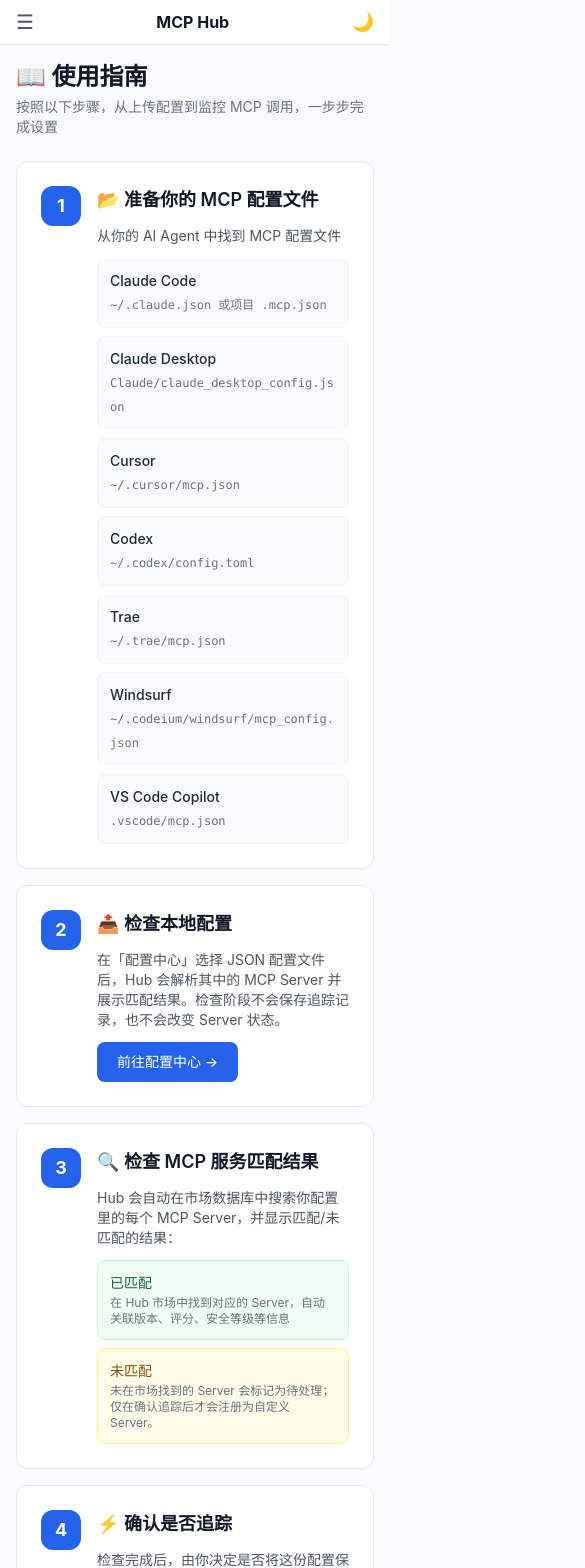
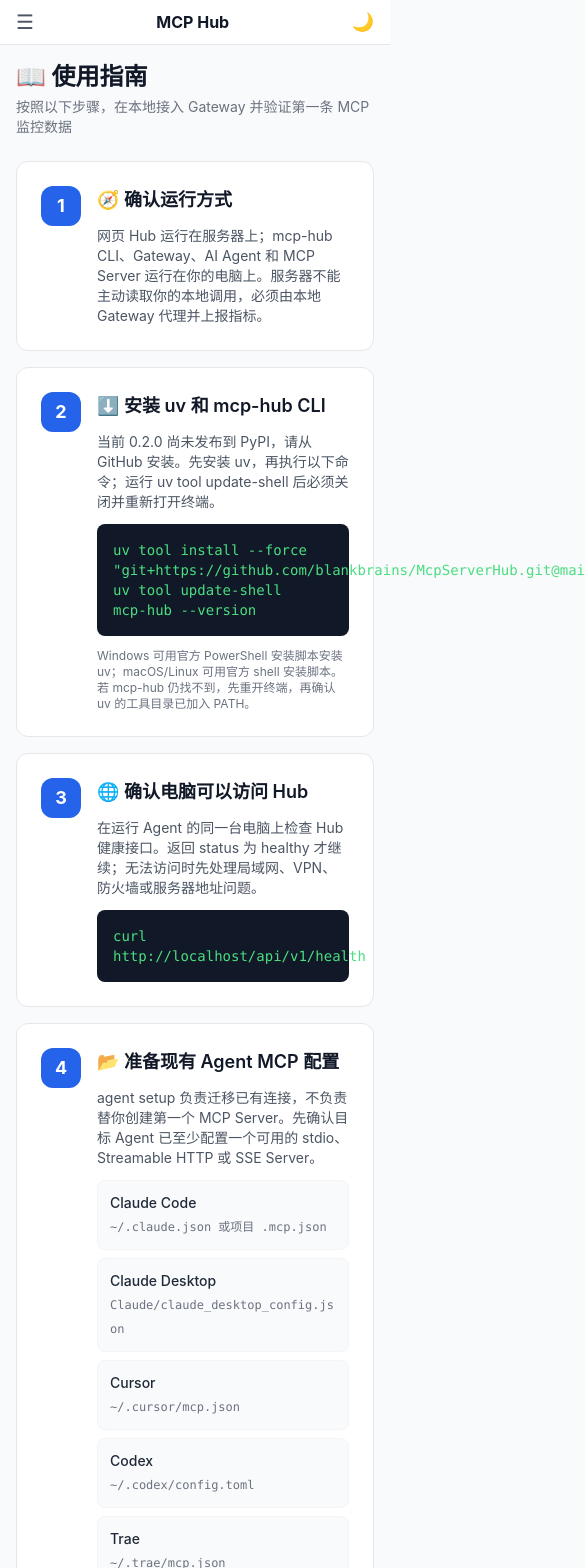
Before and after one commit to blankbrains/McpServerHub, a React (Vite) app in the folder src/mcp_hub/web/: page /guide in a window 390 px wide. Shown: the top 1568 px of the page, 585 px wide, since content can reach past the window. Built offline with nearby package versions, Linux system fonts and the light colour scheme.

Commit message:
fix: make monitoring onboarding copy reliable

```diff
--- a/src/mcp_hub/web/src/components/TelemetryPanel.tsx
+++ b/src/mcp_hub/web/src/components/TelemetryPanel.tsx
@@ -1,5 +1,7 @@
 import { useEffect, useState } from 'react'
+import { Link } from 'react-router-dom'
 import { apiGet, apiPost } from '../api/client'
+import { copyStatus, copyText } from '../utils/clipboard'
 import InfoTooltip from './InfoTooltip'
 
 interface TelemetrySummary {
@@ -133,6 +135,8 @@ const AGENT_OPTIONS = [
   { id: 'generic', label: '通用 MCP 客户端' },
 ] as const
 
+const CLI_INSTALL_COMMAND = 'uv tool install --force "git+https://github.com/blankbrains/McpServerHub.git@main"'
+
 function agentLabel(agentType: string): string {
   return AGENT_OPTIONS.find((agent) => agent.id === agentType)?.label || agentType
 }
@@ -163,15 +167,6 @@ function formatUptime(value: number): string {
   return days > 0 ? `${days} 天 ${hours} 小时` : `${hours} 小时`
 }
 
-async function copyText(value: string): Promise<boolean> {
-  try {
-    await navigator.clipboard.writeText(value)
-    return true
-  } catch {
-    return false
-  }
-}
-
 export default function TelemetryPanel() {
   const [summary, setSummary] = useState<TelemetrySummary | null>(null)
   const [servers, setServers] = useState<TelemetryServer[]>([])
@@ -194,6 +189,30 @@ export default function TelemetryPanel() {
   const [revokingId, setRevokingId] = useState<string | null>(null)
   const [createdDevice, setCreatedDevice] = useState<CreatedDevice | null>(null)
   const [copyState, setCopyState] = useState('')
+  const hubUrl = window.location.origin
+  const setupCommand = createdDevice
+    ? [
+        'mcp-hub agent setup',
+        `--agent ${createdDevice.device.agent_type}`,
+        `--hub-url ${hubUrl}`,
+        `--telemetry-token ${createdDevice.token}`,
+      ].join(' ')
+    : ''
+  const gatewayConfigText = createdDevice
+    ? JSON.stringify({
+        mcpServers: {
+          'mcp-hub': {
+            command: 'mcp-hub',
+            args: ['serve'],
+            env: {
+              MCP_HUB_REPORT_URL: hubUrl,
+              MCP_HUB_TELEMETRY_TOKEN: createdDevice.token,
+              MCP_HUB_AGENT_TYPE: createdDevice.device.agent_type,
+            },
+          },
+        },
+      }, null, 2)
+    : ''
 
   useEffect(() => {
     let active = true
@@ -297,38 +316,19 @@ export default function TelemetryPanel() {
   const copyToken = async () => {
     if (!createdDevice) return
     const copied = await copyText(createdDevice.token)
-    setCopyState(copied ? '已复制' : '复制失败')
+    setCopyState(copyStatus(copied, '设备密钥已复制'))
   }
 
   const copyConfig = async () => {
-    if (!createdDevice) return
-    const config = {
-      mcpServers: {
-        'mcp-hub': {
-          command: 'mcp-hub',
-          args: ['serve'],
-          env: {
-            MCP_HUB_REPORT_URL: window.location.origin,
-            MCP_HUB_TELEMETRY_TOKEN: createdDevice.token,
-            MCP_HUB_AGENT_TYPE: createdDevice.device.agent_type,
-          },
-        },
-      },
-    }
-    const copied = await copyText(JSON.stringify(config, null, 2))
-    setCopyState(copied ? '配置已复制' : '复制失败')
+    if (!gatewayConfigText) return
+    const copied = await copyText(gatewayConfigText)
+    setCopyState(copyStatus(copied, 'Gateway 配置已复制'))
   }
 
   const copySetupCommand = async () => {
-    if (!createdDevice) return
-    const command = [
-      'mcp-hub agent setup',
-      `--agent ${createdDevice.device.agent_type}`,
-      `--hub-url ${window.location.origin}`,
-      `--telemetry-token ${createdDevice.token}`,
-    ].join(' ')
-    const copied = await copyText(command)
-    setCopyState(copied ? '接入命令已复制' : '复制失败')
+    if (!setupCommand) return
+    const copied = await copyText(setupCommand)
+    setCopyState(copyStatus(copied, '接入命令已复制'))
   }
 
   const registeredAgentTypes = new Set(agents.map((agent) => agent.agent_type))
@@ -373,6 +373,61 @@ export default function TelemetryPanel() {
           {error}
         </div>
       )}
+
+      <div className="border border-blue-200 bg-blue-50 px-4 py-5">
+        <div className="flex flex-wrap items-start justify-between gap-3">
+          <div>
+            <h3 className="font-semibold text-gray-900">首次接入：按顺序完成</h3>
+            <p className="mt-1 text-sm text-gray-600">
+              Hub 运行在服务器上，但 MCP Server 和 Gateway 必须运行在你的电脑上。只有经过本地 Gateway 的调用才会出现在这里。
+            </p>
+          </div>
+          <Link to="/guide" className="text-sm font-medium text-blue-700 hover:text-blue-800">查看完整使用指南</Link>
+        </div>
+        <ol className="mt-4 grid gap-3 text-sm text-gray-700 md:grid-cols-2 xl:grid-cols-3">
+          <li className="border-l-2 border-blue-500 pl-3">
+            <p className="font-medium text-gray-900">1. 检查电脑能访问 Hub</p>
+            <code className="mt-1 block break-all text-xs">curl {hubUrl}/api/v1/health</code>
+          </li>
+          <li className="border-l-2 border-blue-500 pl-3">
+            <p className="font-medium text-gray-900">2. 安装本地 CLI</p>
+            <code className="mt-1 block break-all text-xs">{CLI_INSTALL_COMMAND}</code>
+            <p className="mt-1 text-xs text-gray-500">再运行 uv tool update-shell，重开终端后执行 mcp-hub --version。</p>
+          </li>
+          <li className="border-l-2 border-blue-500 pl-3">
+            <p className="font-medium text-gray-900">3. 准备 Agent 配置</p>
+            <p className="mt-1 text-xs text-gray-600">先确保 Codex、Claude Code 等 Agent 已经配置至少一个可用 MCP Server。</p>
+          </li>
+          <li className="border-l-2 border-blue-500 pl-3">
+            <p className="font-medium text-gray-900">4. 创建独立设备</p>
+            <p className="mt-1 text-xs text-gray-600">在右侧选择实际使用的 Agent 后创建设备。每个 Agent 使用一个独立令牌。</p>
+          </li>
+          <li className="border-l-2 border-blue-500 pl-3">
+            <p className="font-medium text-gray-900">5. 执行接入并重启 Agent</p>
+            <p className="mt-1 text-xs text-gray-600">运行生成的 agent setup 命令，核对预览并确认备份，然后完全退出并重新打开 Agent。</p>
+          </li>
+          <li className="border-l-2 border-blue-500 pl-3">
+            <p className="font-medium text-gray-900">6. 产生真实调用并验证</p>
+            <p className="mt-1 text-xs text-gray-600">让 Agent 实际调用一次 MCP 工具，再刷新本页；仅打开 Agent 或查看工具列表不会产生调用数据。</p>
+          </li>
+        </ol>
+        <details className="mt-4 border-t border-blue-200 pt-3">
+          <summary className="cursor-pointer text-sm font-medium text-gray-800">没有数据时如何排查</summary>
+          <div className="mt-3 grid gap-3 text-xs text-gray-600 md:grid-cols-2">
+            <div>
+              <p className="font-medium text-gray-800">本地诊断命令</p>
+              <pre className="mt-1 overflow-x-auto bg-white p-2 font-mono text-gray-700">{`mcp-hub agent status --agent codex
+mcp-hub agent doctor --agent codex`}</pre>
+            </div>
+            <ul className="space-y-1">
+              <li>确认 Agent 已完全重启，并且调用经过 mcp-hub Gateway；直接连接不会被监控。</li>
+              <li>确认设备未撤销、Hub 地址可达，且本机防火墙或 VPN 没有阻止访问。</li>
+              <li>离线事件会保存在本地 SQLite 队列中，网络恢复后自动重试。</li>
+              <li>HTTP 页面若仍无法自动复制，可直接选中页面中的命令并按 Ctrl+C 或 Cmd+C。</li>
+            </ul>
+          </div>
+        </details>
+      </div>
 
       {loading && !summary ? (
         <div className="rounded-lg border border-gray-200 bg-white px-4 py-8 text-center text-sm text-gray-500">正在加载遥测数据...</div>
@@ -548,12 +603,22 @@ export default function TelemetryPanel() {
                 已绑定到 {agentLabel(createdDevice.device.agent_type)}，请只配置给这个 Agent。
               </p>
               <code className="mt-2 block break-all rounded bg-white p-2 text-xs text-gray-800">{createdDevice.token}</code>
+              <p className="mt-3 text-xs font-medium text-amber-900">在本地终端执行以下完整命令</p>
+              <pre className="mt-1 max-h-40 overflow-auto whitespace-pre-wrap break-all rounded bg-gray-900 p-2 text-xs text-green-400" tabIndex={0}>
+                {setupCommand}
+              </pre>
               <div className="mt-2 flex flex-wrap gap-2">
                 <button type="button" onClick={() => void copyToken()} className="rounded-md border border-amber-300 px-2 py-1 text-xs text-amber-900 hover:bg-amber-100">复制密钥</button>
                 <button type="button" onClick={() => void copySetupCommand()} className="rounded-md border border-amber-300 px-2 py-1 text-xs text-amber-900 hover:bg-amber-100">复制一键接入命令</button>
                 <button type="button" onClick={() => void copyConfig()} className="rounded-md border border-amber-300 px-2 py-1 text-xs text-amber-900 hover:bg-amber-100">复制 Gateway 配置</button>
                 {copyState && <span className="self-center text-xs text-amber-900" role="status">{copyState}</span>}
               </div>
+              <details className="mt-3">
+                <summary className="cursor-pointer text-xs font-medium text-amber-900">查看可手动复制的 Gateway 配置</summary>
+                <pre className="mt-2 max-h-52 overflow-auto whitespace-pre-wrap break-all rounded bg-white p-2 text-xs text-gray-700" tabIndex={0}>
+                  {gatewayConfigText}
+                </pre>
+              </details>
             </div>
           )}
 
--- a/src/mcp_hub/web/src/pages/Guide.tsx
+++ b/src/mcp_hub/web/src/pages/Guide.tsx
@@ -1,11 +1,48 @@
 import { Link } from 'react-router-dom'
 
-const STEPS = [
+const CLI_INSTALL_COMMAND = 'uv tool install --force "git+https://github.com/blankbrains/McpServerHub.git@main"'
+
+interface GuideStep {
+  num: number
+  title: string
+  icon: string
+  description: string
+  details?: Array<{ agent: string; path: string }>
+  code?: string
+  note?: string
+  action?: { text: string; to: string }
+}
+
+function buildSteps(hubUrl: string): GuideStep[] {
+  return [
     {
       num: 1,
-    title: '准备你的 MCP 配置文件',
+      title: '确认运行方式',
+      icon: '🧭',
+      description: '网页 Hub 运行在服务器上；mcp-hub CLI、Gateway、AI Agent 和 MCP Server 运行在你的电脑上。服务器不能主动读取你的本地调用，必须由本地 Gateway 代理并上报指标。',
+    },
+    {
+      num: 2,
+      title: '安装 uv 和 mcp-hub CLI',
+      icon: '⬇️',
+      description: '当前 0.2.0 尚未发布到 PyPI，请从 GitHub 安装。先安装 uv，再执行以下命令；运行 uv tool update-shell 后必须关闭并重新打开终端。',
+      code: `${CLI_INSTALL_COMMAND}
+uv tool update-shell
+mcp-hub --version`,
+      note: 'Windows 可用官方 PowerShell 安装脚本安装 uv；macOS/Linux 可用官方 shell 安装脚本。若 mcp-hub 仍找不到，先重开终端，再确认 uv 的工具目录已加入 PATH。',
+    },
+    {
+      num: 3,
+      title: '确认电脑可以访问 Hub',
+      icon: '🌐',
+      description: '在运行 Agent 的同一台电脑上检查 Hub 健康接口。返回 status 为 healthy 才继续；无法访问时先处理局域网、VPN、防火墙或服务器地址问题。',
+      code: `curl ${hubUrl}/api/v1/health`,
+    },
+    {
+      num: 4,
+      title: '准备现有 Agent MCP 配置',
       icon: '📂',
-    description: '从你的 AI Agent 中找到 MCP 配置文件',
+      description: 'agent setup 负责迁移已有连接，不负责替你创建第一个 MCP Server。先确认目标 Agent 已至少配置一个可用的 stdio、Streamable HTTP 或 SSE Server。',
       details: [
         { agent: 'Claude Code', path: '~/.claude.json 或项目 .mcp.json' },
         { agent: 'Claude Desktop', path: 'Claude/claude_desktop_config.json' },
@@ -15,83 +52,69 @@ const STEPS = [
         { agent: 'Windsurf', path: '~/.codeium/windsurf/mcp_config.json' },
         { agent: 'VS Code Copilot', path: '.vscode/mcp.json' },
       ],
-  },
-  {
-    num: 2,
-    title: '检查本地配置',
-    icon: '📤',
-    description: '在「配置中心」选择 JSON 配置文件后，Hub 会解析其中的 MCP Server 并展示匹配结果。检查阶段不会保存追踪记录，也不会改变 Server 状态。',
-    action: { text: '前往配置中心 →', to: '/config' },
-  },
-  {
-    num: 3,
-    title: '检查 MCP 服务匹配结果',
-    icon: '🔍',
-    description: 'Hub 会自动在市场数据库中搜索你配置里的每个 MCP Server，并显示匹配/未匹配的结果：',
-    highlights: [
-      { label: '已匹配', desc: '在 Hub 市场中找到对应的 Server，自动关联版本、评分、安全等级等信息', color: 'green' },
-      { label: '未匹配', desc: '未在市场找到的 Server 会标记为待处理；仅在确认追踪后才会注册为自定义 Server。', color: 'yellow' },
-    ],
-  },
-  {
-    num: 4,
-    title: '确认是否追踪',
-    icon: '⚡',
-    description: '检查完成后，由你决定是否将这份配置保存到个人追踪列表：',
-    highlights: [
-      { label: '✅ 确认追踪', desc: '将匹配到的 Server 保存到你的个人追踪列表。完成本地 Gateway 接入后，监控页会显示设备上报的真实运行状态和调用统计。', color: 'blue' },
-      { label: '❌ 取消', desc: '丢弃本次检查结果，不会创建追踪记录或注册自定义 Server。你可以随时重新检查。', color: 'gray' },
-    ],
+      note: '网页配置上传仅支持根节点为 mcpServers 的 JSON。Codex config.toml 使用 mcp_servers，VS Code Copilot mcp.json 使用 servers；这两类配置请直接使用 agent setup 自动识别、预览和迁移。',
     },
     {
       num: 5,
-    title: '选择你的 AI Agent 工具',
-    icon: '🎯',
-    description: '选择你正在使用的 AI Agent（Claude Code / Cursor / Codex / Trae 等）。原生配置用于直接连接；需要监控时请继续接入本地 Gateway。',
+      title: '登录网页并创建设备',
+      icon: '🔐',
+      description: '在网页完成 GitHub 登录，进入监控页，选择实际使用的 Agent 并创建设备。每个 Agent 应使用独立设备令牌；令牌只显示一次，不要截图、提交到 Git 或发送给他人。',
+      action: { text: '前往监控页创建设备 →', to: '/monitor' },
     },
     {
       num: 6,
-    title: '配置 MCP 网关以启用监控',
+      title: '运行页面生成的接入命令',
       icon: '📊',
-    description: '在监控页创建设备后运行一键接入命令。CLI 会先备份现有配置，再把 stdio、Streamable HTTP 和 SSE Server 迁移到本地 Gateway。',
-    code: `mcp-hub agent setup --agent codex \\
-  --hub-url https://你的Hub地址 \\
-  --telemetry-token mcpht_设备令牌`,
-    note: '完整 URL、请求头值、命令参数和环境变量值仅保存在用户本地；Hub 只接收传输类型、字段名称、配置指纹与运行指标。',
+      description: '在监控页复制包含真实设备令牌的完整命令并在本地终端运行。下面只是格式示例，不要照抄示例令牌。',
+      code: `mcp-hub agent setup --agent codex --hub-url ${hubUrl} --telemetry-token mcpht_设备令牌`,
+      note: 'CLI 会展示迁移预览。确认后才会备份原 Agent 配置、写入独立 gateway.json，并用 mcp-hub serve 替换可代理的直接连接；不支持的条目会保留。',
     },
     {
       num: 7,
-    title: '同步后续配置变更',
-    icon: '🔄',
-    description: '首次接入完成后，在网页调整追踪或同步开关，再运行以下命令更新 Gateway。命令只修改 gateway.json，并保留本地密钥、请求头和工作目录。',
-    code: `mcp-hub config sync --agent codex \\
-  --server https://你的Hub地址`,
+      title: '完全重启 Agent',
+      icon: '🔁',
+      description: '退出所有目标 Agent 进程后重新打开。仅关闭当前对话或刷新窗口通常不够；Agent 必须重新读取已经写入的 MCP 配置，并且新进程的 PATH 中必须能找到 mcp-hub。',
     },
     {
       num: 8,
-    title: '查看监控数据',
+      title: '触发一次真实 MCP 工具调用',
+      icon: '🧪',
+      description: '让 Agent 实际调用一个已迁移 Server 的工具。只启动 Agent、查看工具列表或普通对话不会产生 tool_call 监控数据。',
+    },
+    {
+      num: 9,
+      title: '刷新监控并核对数据',
       icon: '📈',
-    description: '配置完成并产生调用后，在监控页查看当前账户设备上报的运行状态、调用、延迟、错误和估算 Token。',
+      description: '回到监控页刷新，检查设备最后在线时间、Server 调用数、工具调用、延迟、错误和估算 Token。Token 是 Gateway 根据载荷估算的值，不等于模型供应商账单。',
       action: { text: '前往监控大屏 →', to: '/monitor' },
-    subActions: [
-      { text: '查看我的 Server →', to: '/my-servers' },
-    ],
+    },
+    {
+      num: 10,
+      title: '无数据时运行诊断',
+      icon: '🩺',
+      description: '先运行本地状态和自检命令，再检查 Agent 是否完全重启、设备是否撤销、Hub 是否可达，以及调用是否仍绕过 Gateway 直连 Server。',
+      code: `mcp-hub agent status --agent codex
+mcp-hub agent doctor --agent codex`,
+      note: '网络中断时，遥测事件会进入本地 SQLite 队列并在恢复后重试。若页面自动复制仍被 HTTP 浏览器策略阻止，可直接选中页面中的完整命令并按 Ctrl+C（macOS 按 Cmd+C）。',
     },
   ]
+}
 
 export default function Guide() {
+  const steps = buildSteps(window.location.origin)
+
   return (
     <div className="max-w-4xl mx-auto space-y-6">
       <div className="mb-2">
         <h1 className="text-2xl font-bold text-gray-900">📖 使用指南</h1>
         <p className="text-sm text-gray-500 mt-1">
-          按照以下步骤，从上传配置到监控 MCP 调用，一步步完成设置
+          按照以下步骤，在本地接入 Gateway 并验证第一条 MCP 监控数据
         </p>
       </div>
 
       {/* Step cards */}
       <div className="space-y-4">
-        {STEPS.map((step) => (
+        {steps.map((step) => (
           <div key={step.num} className="bg-white rounded-xl border border-gray-200 p-6 hover:border-gray-300 transition-colors">
             <div className="flex gap-4">
               {/* Step number */}
@@ -120,29 +143,7 @@ export default function Guide() {
                   </div>
                 )}
 
-                {/* Match highlights (Steps 3, 4) */}
-                {step.highlights && (
-                  <div className="space-y-2">
-                    {step.highlights.map((h) => (
-                      <div key={h.label} className={`rounded-lg p-3 border ${
-                        h.color === 'green' ? 'bg-green-50 border-green-200' :
-                        h.color === 'yellow' ? 'bg-yellow-50 border-yellow-200' :
-                        h.color === 'blue' ? 'bg-blue-50 border-blue-200' :
-                        'bg-gray-50 border-gray-200'
-                      }`}>
-                        <p className={`text-sm font-medium ${
-                          h.color === 'green' ? 'text-green-800' :
-                          h.color === 'yellow' ? 'text-yellow-800' :
-                          h.color === 'blue' ? 'text-blue-800' :
-                          'text-gray-600'
-                        }`}>{h.label}</p>
-                        <p className="text-xs text-gray-500 mt-0.5">{h.desc}</p>
-                      </div>
-                    ))}
-                  </div>
-                )}
-
-                {/* Code block (Step 6) */}
+                {/* Commands */}
                 {step.code && (
                   <div className="bg-gray-900 rounded-lg p-4">
                     <pre className="text-green-400 text-sm font-mono whitespace-pre-wrap">
@@ -164,20 +165,6 @@ export default function Guide() {
                   </Link>
                 )}
 
-                {/* Sub actions */}
-                {step.subActions && (
-                  <div className="flex gap-2 flex-wrap">
-                    {step.subActions.map((sa) => (
-                      <Link
-                        key={sa.to}
-                        to={sa.to}
-                        className="px-4 py-2 bg-gray-100 text-gray-700 rounded-lg text-sm hover:bg-gray-200 transition-colors"
-                      >
-                        {sa.text}
-                      </Link>
-                    ))}
-                  </div>
-                )}
               </div>
             </div>
           </div>
@@ -189,17 +176,39 @@ export default function Guide() {
         <h3 className="font-semibold text-gray-900 mb-3">💡 常见问题</h3>
         <div className="space-y-3 text-sm">
           <div>
-            <p className="font-medium text-gray-800">Q: 上传配置后，Hub 能直接看到我本地的 MCP 调用吗？</p>
+            <p className="font-medium text-gray-800">Q: 网页配置上传支持哪些文件？</p>
+            <p className="text-gray-600 mt-0.5">
+              A: 仅支持 JSON，且 MCP Server 必须位于根节点 <code className="font-mono">mcpServers</code>。
+              Codex 的 <code className="font-mono">config.toml</code> 和 VS Code Copilot 根节点为
+              <code className="mx-1 font-mono">servers</code>的配置不要直接上传，请使用 agent setup 自动迁移。
+            </p>
+          </div>
+          <div>
+            <p className="font-medium text-gray-800">Q: 保存追踪后，Hub 能直接看到我本地的 MCP 调用吗？</p>
             <p className="text-gray-600 mt-0.5">
               A: 默认不能。你需要在监控页创建设备并运行 agent setup，让本地 Gateway 代理 Agent 与 MCP Server 的通信。
               Agent 直接连接 Server 的调用不会经过 Hub，也不会出现在监控页。
             </p>
           </div>
           <div>
+            <p className="font-medium text-gray-800">Q: 为什么已经创建设备，监控页仍然没有调用？</p>
+            <p className="text-gray-600 mt-0.5">
+              A: 创建设备只生成上报凭证。还必须运行 agent setup、完全重启 Agent，并实际调用一次经过 Gateway 的 MCP 工具。
+              直接连接 Server 的调用、普通聊天和仅查看工具列表都不会产生监控数据。
+            </p>
+          </div>
+          <div>
+            <p className="font-medium text-gray-800">Q: 为什么页面提示自动复制失败？</p>
+            <p className="text-gray-600 mt-0.5">
+              A: HTTP 页面可能被浏览器限制剪贴板权限。系统会尝试兼容复制；如果浏览器仍拒绝，
+              命令会完整显示在页面中，可以直接选中后按 Ctrl+C，macOS 使用 Cmd+C。
+            </p>
+          </div>
+          <div>
             <p className="font-medium text-gray-800">Q: 「确认追踪」和「取消」有什么区别？</p>
             <p className="text-gray-600 mt-0.5">
               A: 选择「确认追踪」后，Server 会保存到你的个人追踪列表。选择「取消」不会保存本次检查结果。
-              MCP 调用统计仅在你部署并使用遥测或网关能力后才会产生。
+              MCP 调用统计仅在本地 Gateway 接入并代理真实调用后才会产生。
             </p>
           </div>
           <div>
@@ -212,8 +221,8 @@ export default function Guide() {
           <div>
             <p className="font-medium text-gray-800">Q: Hub 网关会影响 MCP Server 的性能吗？</p>
             <p className="text-gray-600 mt-0.5">
-              A: Hub 网关以 stdio 方式运行并转发请求。实际开销取决于 Server、网络、工具调用和本机资源，
-              部署后应通过监控页的真实调用数据评估。
+              A: 本地 Gateway 通过 stdio 接入 Agent，并可代理 stdio、Streamable HTTP 和 SSE Server。
+              实际开销取决于 Server、网络、工具调用和本机资源，接入后应通过监控页的真实调用数据评估。
             </p>
           </div>
         </div>
@@ -222,10 +231,10 @@ export default function Guide() {
       {/* Bottom CTA */}
       <div className="text-center py-4">
         <Link
-          to="/config"
+          to="/monitor"
           className="inline-flex items-center gap-2 px-6 py-3 bg-blue-600 text-white rounded-xl font-medium hover:bg-blue-700 transition-colors shadow-sm"
         >
-          ⚡ 开始使用
+          📊 前往监控页
         </Link>
       </div>
     </div>
--- /dev/null
+++ b/src/mcp_hub/web/src/utils/clipboard.ts
@@ -0,0 +1,59 @@
+export async function copyText(value: string): Promise<boolean> {
+  if (!value) return false
+
+  if (
+    typeof window !== 'undefined'
+    && typeof navigator !== 'undefined'
+    && window.isSecureContext
+    && navigator.clipboard?.writeText
+  ) {
+    try {
+      await navigator.clipboard.writeText(value)
+      return true
+    } catch {
+      // Continue with the selection-based fallback below.
+    }
+  }
+
+  if (typeof document === 'undefined' || !document.body) return false
+
+  const textarea = document.createElement('textarea')
+  const activeElement = document.activeElement instanceof HTMLElement
+    ? document.activeElement
+    : null
+
+  textarea.value = value
+  textarea.readOnly = true
+  textarea.setAttribute('aria-hidden', 'true')
+  textarea.style.position = 'fixed'
+  textarea.style.left = '-9999px'
+  textarea.style.top = '0'
+  textarea.style.opacity = '0'
+  textarea.style.pointerEvents = 'none'
+  document.body.appendChild(textarea)
+
+  let copied = false
+  try {
+    textarea.focus({ preventScroll: true })
+    textarea.select()
+    textarea.setSelectionRange(0, textarea.value.length)
+    copied = document.execCommand('copy')
+  } catch {
+    copied = false
+  } finally {
+    textarea.remove()
+    try {
+      activeElement?.focus({ preventScroll: true })
+    } catch {
+      // Copy result should not change if the previous element cannot regain focus.
+    }
+  }
+
+  return copied
+}
+
+export function copyStatus(copied: boolean, successMessage: string): string {
+  return copied
+    ? successMessage
+    : '浏览器未允许自动复制，请选中上方内容后按 Ctrl+C（macOS 按 Cmd+C）。'
+}
```
Also changed, not shown: src/mcp_hub/web/src/pages/ConfigPage.tsx (+7 -6 lines), src/mcp_hub/web/src/pages/MyConfig.tsx (+4 -3 lines), src/mcp_hub/web/src/pages/ServerDetail.tsx (+19 -9 lines), 2 other files (tests, documents, lock files or other folders). Lines whose indentation alone changed are shown as unchanged.
